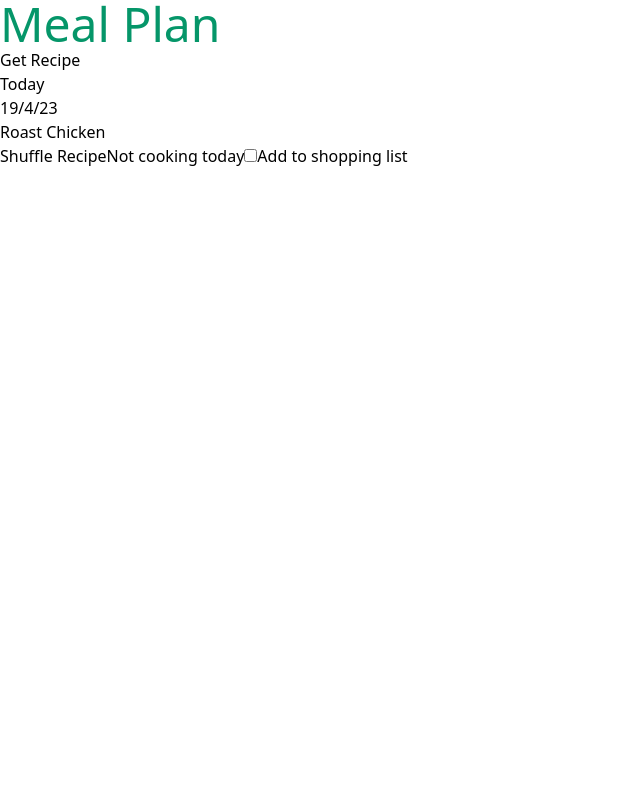
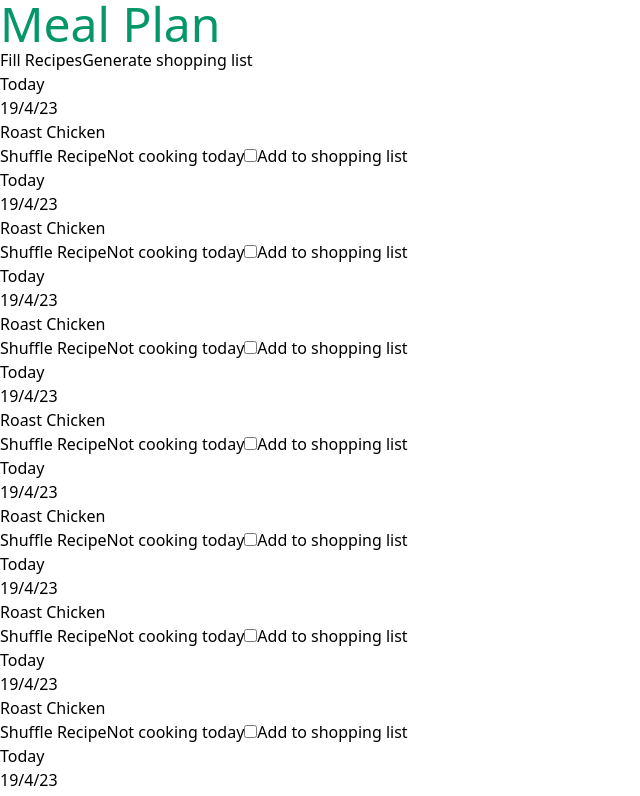
Before and after one commit to carolineleeper/meal-plan, a Next.js app: page / in a window 1280 px wide. Shown: the top 796 px of the page, without its empty margins (0-640 px from the left). Built offline with nearby package versions, Linux system fonts and the light colour scheme.

Commit message:
add week component and buttons

```diff
--- /dev/null
+++ b/app/components/AddToShoppingListButton.js
@@ -0,0 +1,11 @@
+"use client";
+
+const writeStuff = () => {
+	console.log("Shopping list created!");
+};
+
+const AddToShoppingListButton = () => {
+	return <button onClick={writeStuff}>Generate shopping list</button>;
+};
+
+export default AddToShoppingListButton;
--- a/app/components/Day.js
+++ b/app/components/Day.js
@@ -1,13 +1,22 @@
+"use client";
+
 const Day = () => {
+	const shuffleRecipe = () => {
+		console.log("recipe shuffled");
+	};
+	const notCooking = () => {
+		console.log("not cooking");
+	};
+
 	return (
 		<>
 			<h2>Today</h2>
 			<h3>19/4/23</h3>
 			<p>Roast Chicken</p>
-			<button>Shuffle Recipe</button>
-			<button>Not cooking today</button>
+			<button onClick={shuffleRecipe}>Shuffle Recipe</button>
+			<button onClick={notCooking}>Not cooking today</button>
 			<input type="checkbox" id="shoppingList" name="shoppingList" value="onShoppingList" />
-			<label for="shoppingList">Add to shopping list</label>
+			<label htmlFor="shoppingList">Add to shopping list</label>
 		</>
 	);
 };
--- /dev/null
+++ b/app/components/FillRecipesButton.js
@@ -0,0 +1,11 @@
+"use client";
+
+const writeStuff = () => {
+	console.log("Recipes added!");
+};
+
+const FillRecipesButton = () => {
+	return <button onClick={writeStuff}>Fill Recipes</button>;
+};
+
+export default FillRecipesButton;
--- /dev/null
+++ b/app/components/Week.js
@@ -0,0 +1,17 @@
+import Day from "./day";
+
+const Week = () => {
+	return (
+		<>
+			<Day />
+			<Day />
+			<Day />
+			<Day />
+			<Day />
+			<Day />
+			<Day />
+		</>
+	);
+};
+
+export default Week;
--- a/app/page.js
+++ b/app/page.js
@@ -1,13 +1,6 @@
-"use client";
-
-import recipes from "./recipes.json";
-import Day from "./components/day";
-
-const getRecipe = () => {
-	const recipe = recipes[Math.floor(Math.random() * recipes.length)];
-	console.log(recipe);
-	return recipe;
-};
+import Week from "./components/Week";
+import FillRecipesButton from "./components/FillRecipesButton";
+import AddToShoppingListButton from "./components/AddToShoppingListButton";
 
 //work out today's date - request 28 days from today with correspoinding recipes from server
 
@@ -15,8 +8,12 @@ export default async function Home() {
 	return (
 		<>
 			<h1 className="text-5xl text-emerald-600">Meal Plan</h1>
-			<button onClick={getRecipe}>Get Recipe</button>
-			<Day />
+			<FillRecipesButton />
+			<AddToShoppingListButton />
+			<Week />
+			<Week />
+			<Week />
+			<Week />
 		</>
 	);
 }
```
